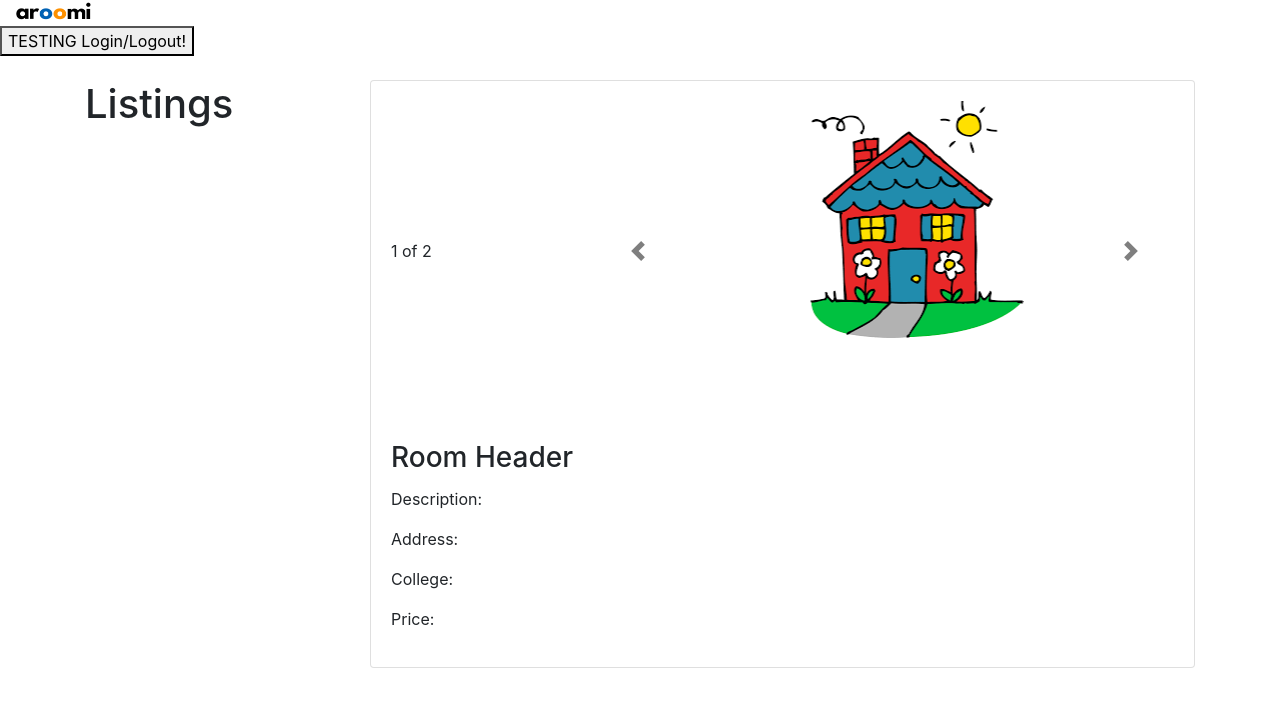
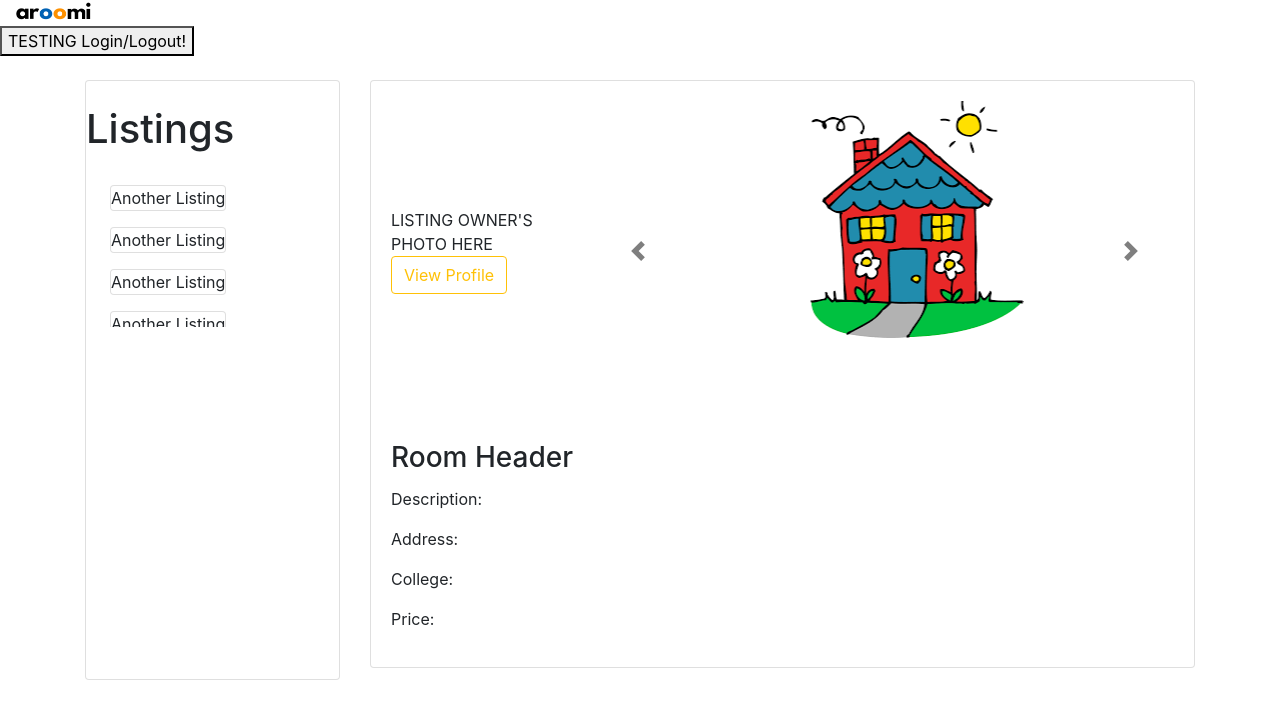
Before and after one commit to theprivatepark/aRoomi-frontend, a React (Create React App) app: page /Listings in a window 1280 px wide. Shown: the top 716 px of the page. Built offline with nearby package versions, Linux system fonts and the light colour scheme.

Commit message:
added scrollbar

```diff
--- a/src/App.css
+++ b/src/App.css
@@ -51,3 +51,13 @@
 .carousel-inner img {
   margin: auto;
 }
+
+/* listings container */
+.anyClass {
+  height:150px;
+  overflow-y: scroll;
+}
+
+#listings-container {
+  height: 600px;
+}
--- a/src/components/SchoolListings.js
+++ b/src/components/SchoolListings.js
@@ -1,10 +1,21 @@
 import React from 'react';
 
 const SchoolListings = () => {
-  return(
+  return (
     <div className="col-lg-3">
-          <h1 className="my-4">Listings</h1>
+      <div className="card mt-4" id="listings-container">
+        <h1 className="my-4">Listings</h1>
+
+        <div className="nav anyClass">
+          <div className="card mx-4 my-2">Another Listing</div>
+          <div className="card mx-4 my-2">Another Listing</div>
+          <div className="card mx-4 my-2">Another Listing</div>
+          <div className="card mx-4 my-2">Another Listing</div>
+          <div className="card mx-4 my-2">Another Listing</div>
         </div>
+
+      </div>
+    </div>
   )
 
 }
--- a/src/components/SingleListing.js
+++ b/src/components/SingleListing.js
@@ -8,7 +8,8 @@ const SingleListing = () => {
         <div className="card-body">
           <div className="row align-items-center">
             <div className="col-3">
-              1 of 2
+              LISTING OWNER'S PHOTO HERE
+              <button type="button" class="btn btn-outline-warning">View Profile</button>
             </div>
             <div className="col">
               <CarouselImg/>
```
